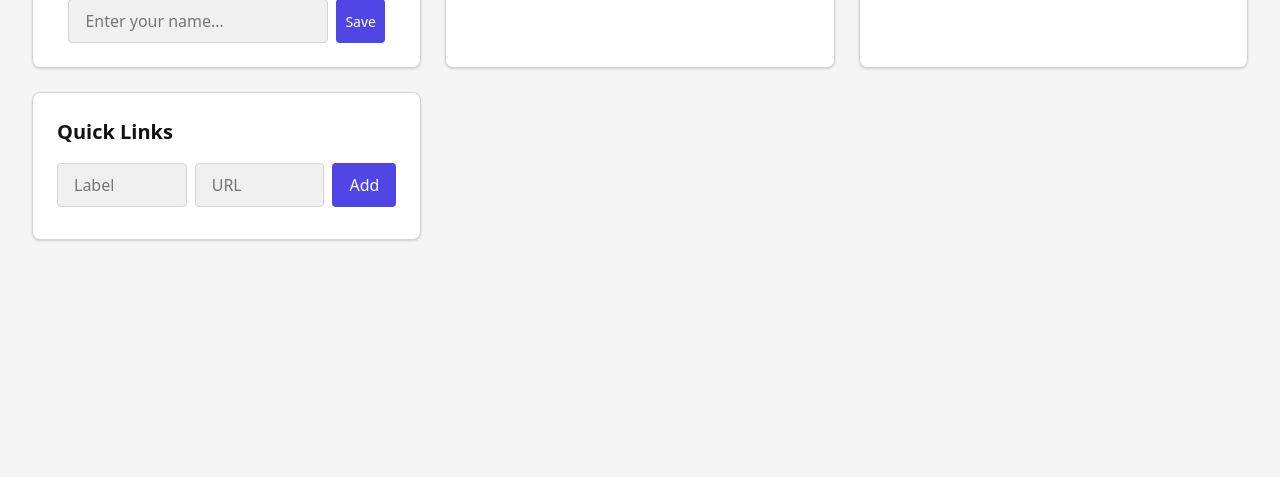
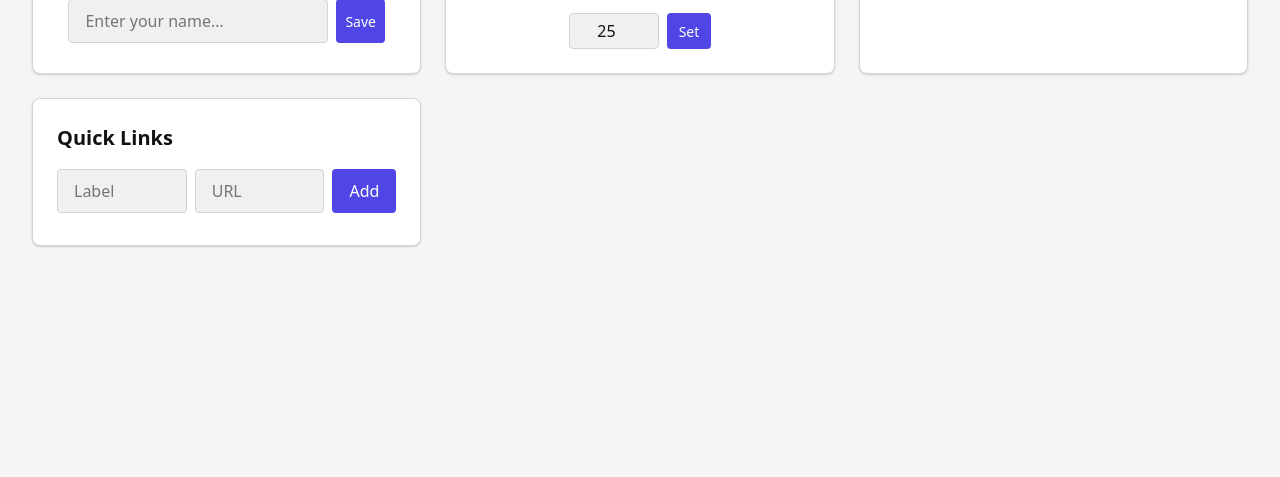
Before and after one commit to Marnyot/CodingCamp-15June26-MarioValentinoArdhana, a website: page index.html in a window 1280 px wide. Shown: the part 323-800 px from the top of the page. Drawn offline with Linux system fonts and the light colour scheme.

Commit message:
feat: add configurable Pomodoro timer duration

```diff
--- a/css/style.css
+++ b/css/style.css
@@ -216,6 +216,37 @@ body {
   justify-content: center;
   flex-wrap: wrap;
   margin-bottom: var(--space-md);
+}
+
+.timer-duration-config {
+  margin-top: var(--space-sm);
+}
+
+.duration-form {
+  display: flex;
+  gap: var(--space-sm);
+  justify-content: center;
+  align-items: center;
+}
+
+.duration-input {
+  width: 90px;
+  height: 36px;
+  padding: 0 var(--space-sm);
+  border: 1px solid var(--border);
+  border-radius: var(--radius-sm);
+  background-color: var(--surface-alt);
+  color: var(--text);
+  font-size: var(--font-size-md);
+  font-family: var(--font-family);
+  text-align: center;
+  transition: border-color var(--transition), box-shadow var(--transition);
+}
+
+.duration-input:focus {
+  outline: none;
+  border-color: var(--primary);
+  box-shadow: 0 0 0 3px rgba(79, 70, 229, 0.2);
 }
 
 .timer-notification {
--- a/index.html
+++ b/index.html
@@ -51,6 +51,20 @@
         <button id="timer-start" class="btn">Start</button>
         <button id="timer-stop" class="btn">Stop</button>
         <button id="timer-reset" class="btn btn-secondary">Reset</button>
+      </div>
+      <div class="timer-duration-config">
+        <form id="timer-duration-form" class="duration-form" autocomplete="off">
+          <input
+            id="timer-duration-input"
+            type="number"
+            class="duration-input"
+            placeholder="Minutes"
+            min="1"
+            max="999"
+            aria-label="Set timer duration in minutes"
+          >
+          <button type="submit" class="btn btn-small">Set</button>
+        </form>
       </div>
       <div id="timer-notification" class="timer-notification hidden" role="alert">
         🎉 Pomodoro complete! Take a break.
--- a/js/app.js
+++ b/js/app.js
@@ -346,6 +346,8 @@ Dashboard.tick        = tick;
 
 /** Module-level timer state */
 var _timerState = { remaining: 1500, running: false };
+/** Configured duration in seconds (default 25 min = 1500) */
+var _timerDuration = 1500;
 /** Handle for the 1-second interval ID (kept separate so tick() doesn't lose it) */
 var _timerIntervalId = null;
 /** Handle for the 5-second auto-dismiss timeout after completion */
@@ -372,9 +374,17 @@ Dashboard.timer = {
    * Requirements: 4.1, 4.7, 4.8
    */
   init: function () {
-    _timerState = { remaining: 1500, running: false };
+    var saved = Dashboard.storage.get('dashboard_timer_duration');
+    _timerDuration = (typeof saved === 'number' && saved > 0) ? saved : 1500;
+    _timerState = { remaining: _timerDuration, running: false };
     _timerIntervalId = null;
     _timerRender();
+
+    // Pre-populate duration input
+    var durInput = document.getElementById('timer-duration-input');
+    if (durInput) {
+      durInput.value = Math.round(_timerDuration / 60);
+    }
 
     var startBtn = document.getElementById('timer-start');
     if (startBtn) {
@@ -397,6 +407,19 @@ Dashboard.timer = {
       });
     }
 
+    // Duration form handler
+    var durForm = document.getElementById('timer-duration-form');
+    if (durForm) {
+      durForm.addEventListener('submit', function (e) {
+        e.preventDefault();
+        var input = document.getElementById('timer-duration-input');
+        var val = input ? parseInt(input.value, 10) : NaN;
+        if (!isNaN(val) && val >= 1 && val <= 999) {
+          Dashboard.timer.setDuration(val);
+        }
+      });
+    }
+
     // Dismiss notification on any user interaction (Requirement 4.8)
     function _dismissNotification() {
       var notif = document.getElementById('timer-notification');
@@ -407,6 +430,25 @@ Dashboard.timer = {
 
     document.addEventListener('click', _dismissNotification);
     document.addEventListener('keydown', _dismissNotification);
+  },
+
+  /**
+   * Set a new timer duration in minutes.
+   * Resets the timer to the new duration and persists to localStorage.
+   * @param {number} minutes  Integer 1–999
+   * Requirements: 4.1
+   */
+  setDuration: function (minutes) {
+    minutes = Math.floor(minutes);
+    if (minutes < 1) { minutes = 1; }
+    if (minutes > 999) { minutes = 999; }
+    _timerDuration = minutes * 60;
+    Dashboard.storage.set('dashboard_timer_duration', _timerDuration);
+    // Reset with the new duration
+    Dashboard.timer.reset();
+    // Sync the input field
+    var input = document.getElementById('timer-duration-input');
+    if (input) { input.value = minutes; }
   },
 
   /**
@@ -471,7 +513,7 @@ Dashboard.timer = {
     clearTimeout(_timerNotifyTimeout);
     _timerNotifyTimeout = null;
 
-    _timerState = { remaining: 1500, running: false };
+    _timerState = { remaining: _timerDuration, running: false };
     _timerIntervalId = null;
 
     // Hide any visible notification immediately (Requirement 4.8)
```
